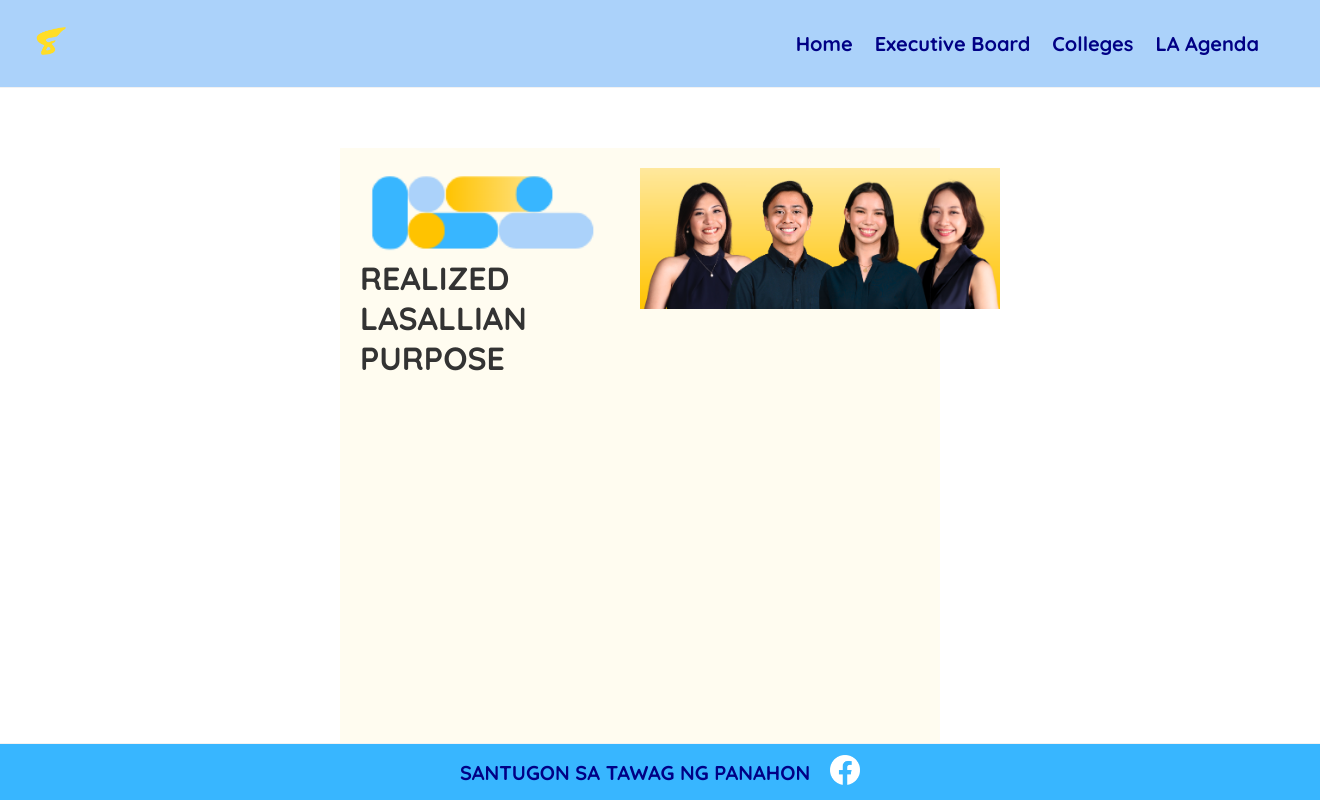
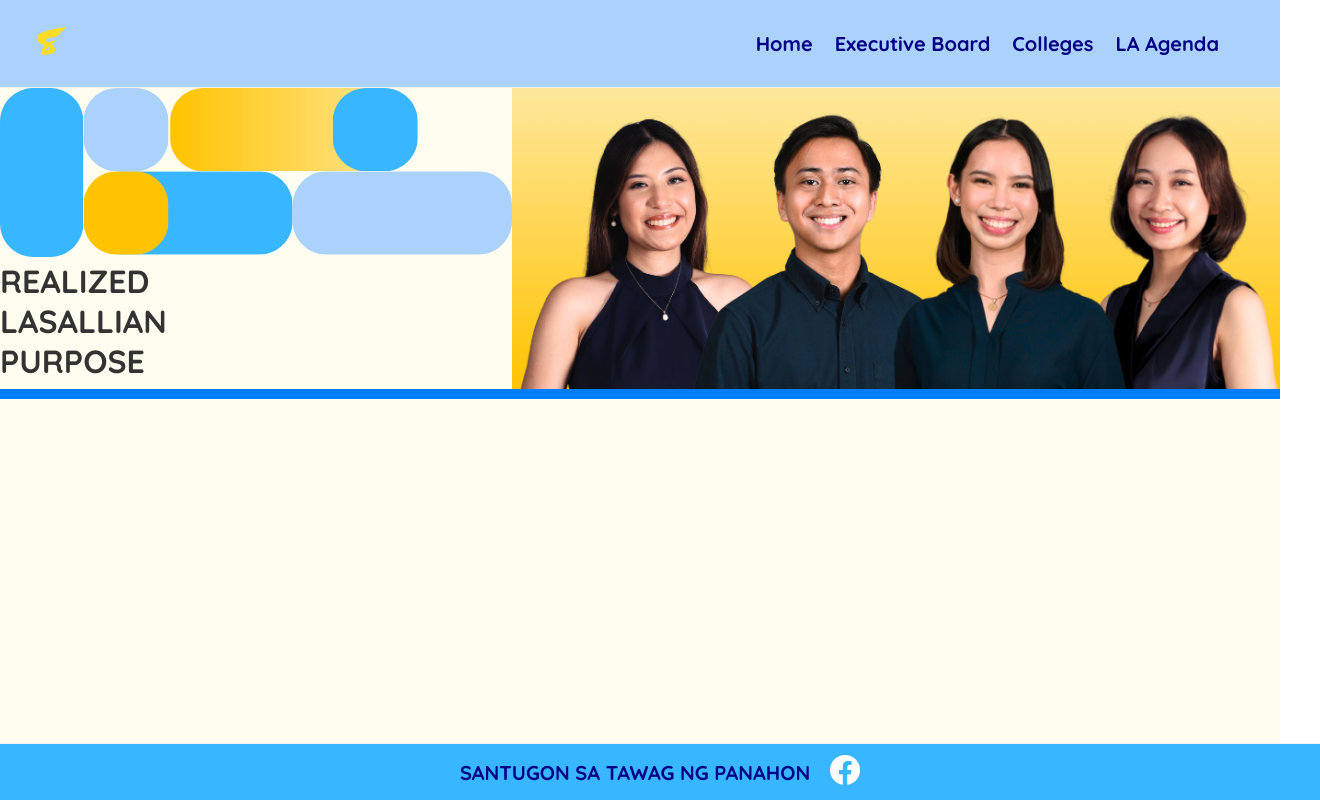
Before and after one commit to manoloenriquez/derecho39, a React (Create React App) app in the folder derecho-39/: page / in a window 1280 px wide. Shown: the top 800 px of the page, 1320 px wide, since content can reach past the window. Built offline with nearby package versions, Linux system fonts and the light colour scheme.

Commit message:
fixed flex table isssues; renamed ebimg to eb-column

```diff
--- a/derecho-39/package.json
+++ b/derecho-39/package.json
@@ -9,7 +9,7 @@
     "react": "^18.3.1",
     "react-dom": "^18.3.1",
     "react-router-dom": "^6.27.0",
-    "react-scripts": "5.0.1",
+    "react-scripts": "^5.0.1",
     "web-vitals": "^2.1.4"
   },
   "scripts": {
--- a/derecho-39/src/Base.js
+++ b/derecho-39/src/Base.js
@@ -3,12 +3,12 @@ const Base = () => {
         <div className="base">
             <div className="eb">
                 <div className="vision">
-                    <img src="/block1.png" alt="rando circles" className="block1" />
+                    <img src="/block1.svg" alt="rando circles" className="block1" />
                     <h1 className="vis1">REALIZED</h1>
                     <h1 className="vis1">LASALLIAN</h1>
                     <h1 className="vis2">PURPOSE</h1>
                 </div>
-                <div className="ebimg">
+                <div className="eb-column">
                     <img src="/base-eb.png" alt="EB base pic" className="baseEb" />
                 </div>
             </div>
--- a/derecho-39/src/index.css
+++ b/derecho-39/src/index.css
@@ -18,7 +18,7 @@ body, html {
   padding: 20px;
   display: flex;
   align-items: center;
-  width: 100%;
+  /*width: 100%;*/
   margin: 0 auto;
   border-bottom: 1px solid #f2f2f2;
   background-color: #abd2fa;
@@ -44,11 +44,11 @@ body, html {
   border-radius: 10px;
   border: 1px solid #ffc300;
 }
-.content {
-  max-width: 600px;
-  margin: 40px auto;
-  padding: 20px;
-}
+/*.content {*/
+/*  !*max-width: 600px;*!*/
+/*  !*margin: 40px auto;*!*/
+/*  !*padding: 20px;*!*/
+/*}*/
 
 .navbar .santulogo {
   width: 30px;
@@ -91,9 +91,8 @@ body, html {
 }
 
 .base {
-  display: flex;  /* Use Flexbox */
-  justify-content: space-between;  /* Ensure there's space between the two divs */
   align-items: stretch;  /* Stretch divs to full height */
+  flex-basis: 100%;
   width: 100%;  /* Ensure the container takes up the full width of the page */
   height: 100vh;  /* Ensure the container takes up the full height of the viewport */
   background-color: #fffcf0;
@@ -102,16 +101,22 @@ body, html {
 .eb {
   display: flex;  /* Flexbox on the child container */
   width: 100%;  /* Ensure it spans the whole width */
+  border-bottom: #010085;
+  border-bottom: 10px solid #007eff;
 }
 
 .vision {
-  flex: 0 0 40%;  /* This will make the vision div 40% of the container width */
-  padding: 20px;
+  width: 40%;
 }
 
-.ebimg {
-  flex: 0 0 60%;  /* This will make the ebimg div 60% of the container width */
-  padding: 20px;
+.eb-column {
+  width: 60%;
+}
+
+.eb-column img {
+    width: 100%;  /* Image will fill the ebimg div */
+    height: auto;
+    display: block;  /* Prevent image from overflowing */
 }
 
 .block1 {
```
Also changed, not shown: derecho-39/public/block1.svg (added), 1 other file (tests, documents, lock files or other folders).
